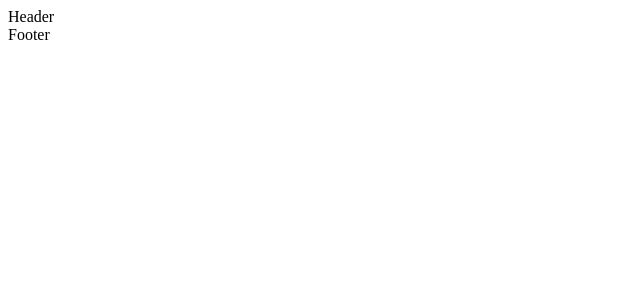
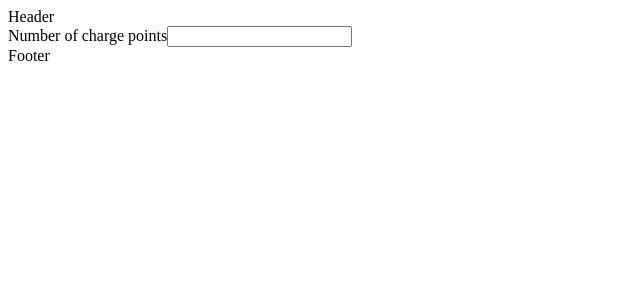
Before and after one commit to sergiutanasiev/ev_charge_points_R, a React (Create React App) app in the folder client/: page / in a window 1280 px wide. Shown: the top 300 px of the page, without its empty margins (0-640 px from the left). Built offline with nearby package versions, Linux system fonts and the light colour scheme.

Commit message:
add base form, input component; add basic form data

```diff
--- a/client/src/App.js
+++ b/client/src/App.js
@@ -4,6 +4,7 @@ import { Router } from '@reach/router';
 import Header from './layout/Header';
 import Footer from './layout/Footer';
 import Body from './layout/Body';
+import Stations from './pages/Stations';
 
 
 function App() {
@@ -12,6 +13,7 @@ function App() {
       <Header />
       <Body>
           <Router>
+            <Stations path="/" />
           </Router>
       </Body>
       <Footer />
--- /dev/null
+++ b/client/src/components/form.js
@@ -0,0 +1,27 @@
+import React from 'react';
+import ChargingStationForm from '../data/formData';
+import Input from './input';
+
+const Form = ({ form }) => {
+  const [loading, setLoading] = React.useState(false);
+  const [formState, setFormState] = React.useState([]);
+
+  React.useEffect(() => {
+    setFormState(ChargingStationForm);
+  }, []);
+
+  const getFormElement = ({ tag, id, data }) => {
+    if (tag === 'input') {
+      return <Input key={id} {...data} />;
+    }
+    return null;
+  };
+
+  return (
+    <>
+      {formState.map((tag) => getFormElement({ ...tag }))}
+    </>
+  );
+};
+
+export default Form;
--- /dev/null
+++ b/client/src/components/input.js
@@ -0,0 +1,19 @@
+import React from 'react';
+
+const Input = ({
+    text,
+    name,
+    title,
+    id,
+    type,
+    placeholder
+}) => {
+    return (
+        <>
+            <label htmlFor={id}>{text}</label>
+            <input type={type} id={id} name={name} title={title} placeholder={placeholder} />
+        </>
+    )
+}
+
+export default Input;
--- /dev/null
+++ b/client/src/data/formData.js
@@ -0,0 +1,21 @@
+// Form Input Data
+
+const chargePoints = {
+    id: 1,
+    tag: 'input',
+    data: {
+        text: 'Number of charge points',
+        name: 'number_charge_points',
+        title: 'number_charge_points',
+        id: 'number_charge_points',
+        type: 'text',
+        placeholder: ''
+    }
+}
+
+const ChargingStationForm = [
+    chargePoints,
+]
+
+
+export default ChargingStationForm;
--- /dev/null
+++ b/client/src/pages/Stations.js
@@ -0,0 +1,16 @@
+import React, { useState } from 'react';
+import Form from '../components/form';
+
+const Stations = () => {
+
+    React.useEffect(() => {
+    }, []);
+
+  return (
+    <div>
+        <Form />
+    </div>
+  );
+};
+
+export default Stations;
```
